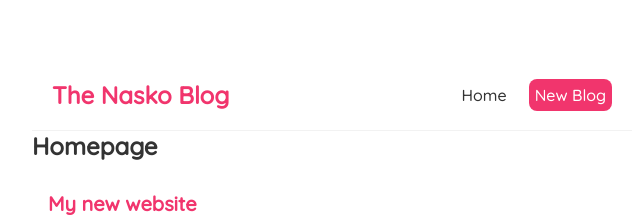
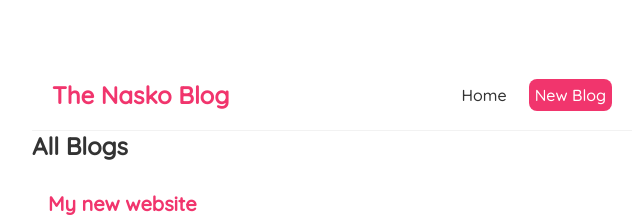
Before and after one commit to adambov/react-blog-app-practise, a React (Create React App) app: page / in a window 1280 px wide. Shown: the top 221 px of the page, without its empty margins (308-951 px from the left). Built offline with nearby package versions, Linux system fonts and the light colour scheme.

Commit message:
adding title

```diff
--- a/src/BlogList.js
+++ b/src/BlogList.js
@@ -1,10 +1,11 @@
 const BlogList = (props) => {
     const blogs = props.blogs;
+    const title = props.title;
 
-    console.log(props, blogs);
 
     return (
         <div className="blog-list">
+            <h2>{title}</h2>
             {blogs.map ((blog) => (
                 <div className="blog-preview" key={blog.id}>
                     <h2>{ blog.title }</h2>
--- a/src/Home.js
+++ b/src/Home.js
@@ -10,8 +10,7 @@ const Home = () => {
 
     return (
         <div className="home">
-            <h2>Homepage</h2>
-            <BlogList blogs={blogs}/>
+            <BlogList blogs={blogs} title="All Blogs" />
         </div>
     );
 }
```
